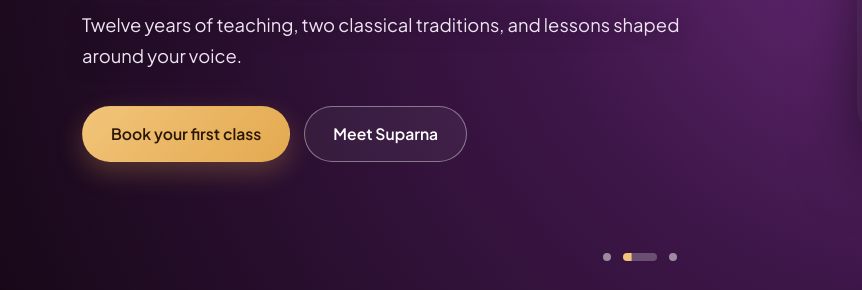
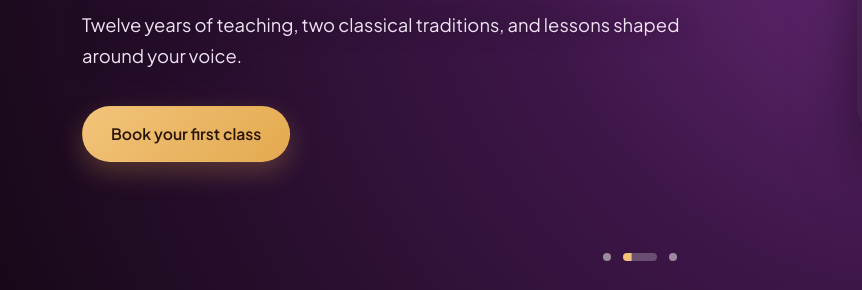
Before and after one commit to dinovaidvaid-code/singwithsuparna, a plain HTML site: page index.html in a window 1280 px wide. Shown: the part 510-800 px from the top of the page, 0-862 px from the left. Drawn offline with nearby package versions, Linux system fonts and the light colour scheme; a web font is replaced by a local one.

Commit message:
Remove the Meet Suparna button from the video slide
Co-Authored-By: Claude Opus 5.5 <noreply@anthropic.com>

```diff
--- a/index.html
+++ b/index.html
@@ -337,7 +337,7 @@ footer ul a:hover{color:#fff}
           <p class="eyebrow">Sing with Suparna</p>
           <h1>Your voice, <em>trained with care</em>.</h1>
           <p class="lead">Twelve years of teaching, two classical traditions, and lessons shaped around your voice.</p>
-          <div class="ctas"><a class="btn btn-gold" href="#contact">Book your first class</a><a class="btn btn-line" href="#about">Meet Suparna</a></div>
+          <div class="ctas"><a class="btn btn-gold" href="#contact">Book your first class</a></div>
         </div>
         <video class="reel" src="intro-reel.mp4" poster="intro-reel-poster.jpg" muted playsinline preload="auto" aria-label="Sing with Suparna intro video"></video>
       </div>
```
